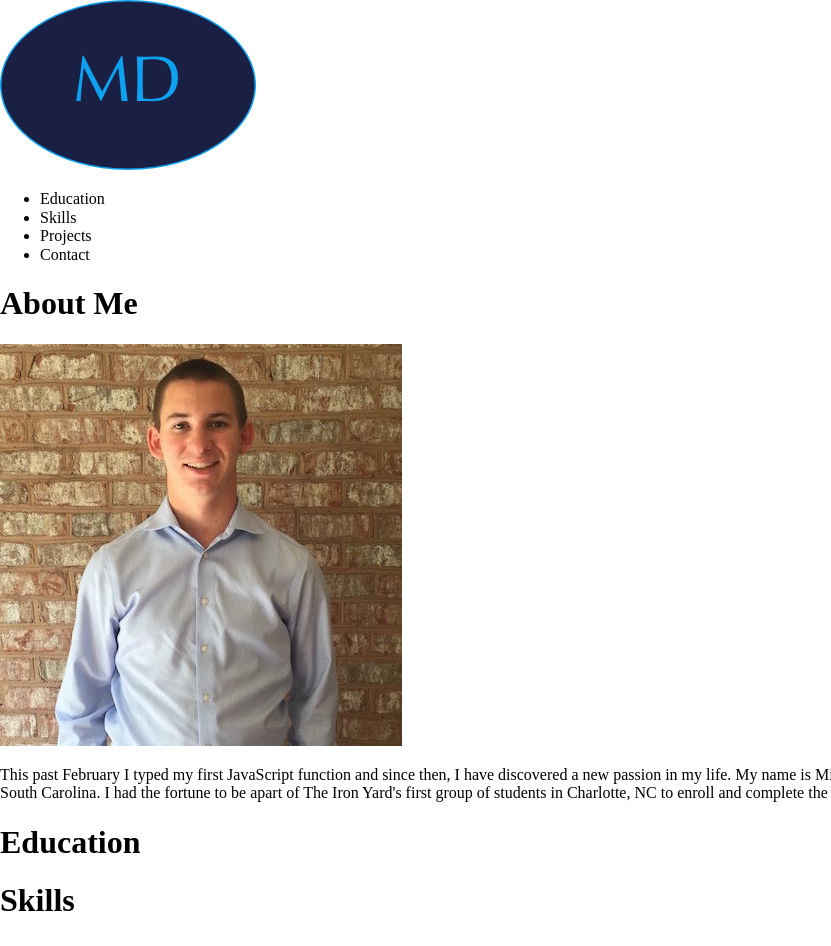
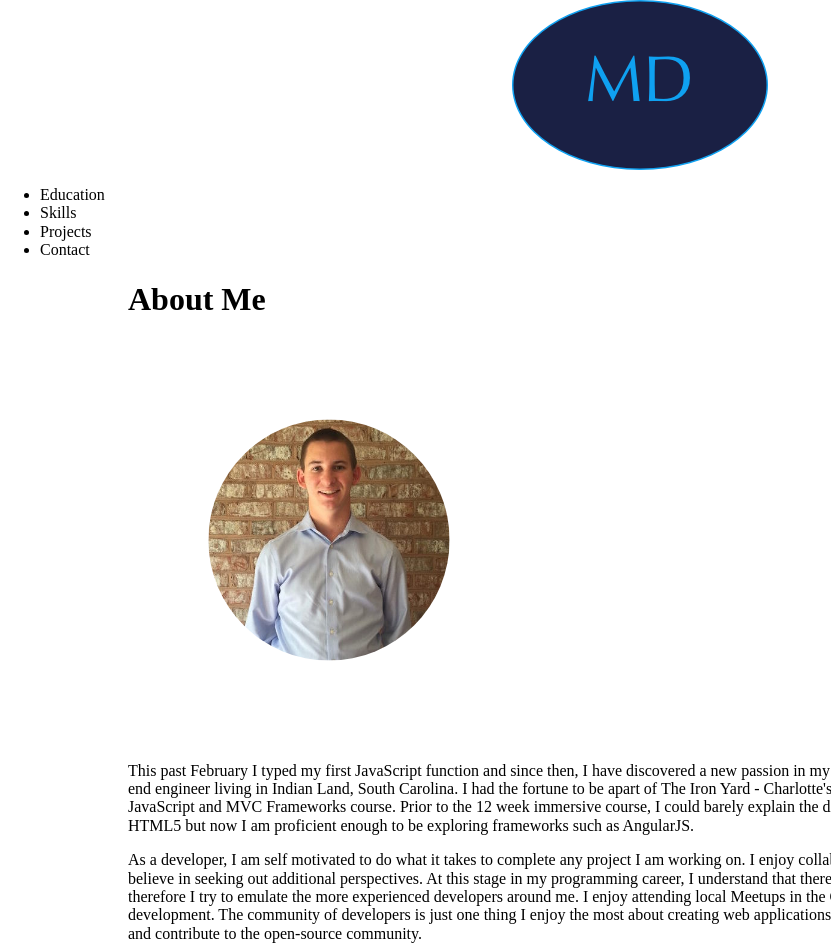
Before and after one commit to MichaelWDanko/portfolio, a website: page index.html in a window 1280 px wide. Shown: the top 946 px of the page, without its empty margins (0-831 px from the left). Drawn offline with nearby package versions, Linux system fonts and the light colour scheme; files that its build step writes are made by us from their sources.

Commit message:
Deleted _main.scss and added content to index.html

```diff
--- a/index.html
+++ b/index.html
@@ -8,8 +8,10 @@
 </head>
 
 <body>
-    <header>
-        <img src="images/logo.png" alt="Initials logo">
+    <header class="content">
+        <div class="banner">
+            <img src="images/logo.png" alt="Initials logo">
+        </div>
         <nav>
             <ul>
                 <li>Education</li>
@@ -19,32 +21,41 @@
             </ul>
         </nav>
     </header>
-    <main>
+
+
+    <main class="columns">
+
         <div class="section" id="about">
             <h1 class="section-header left">About Me</h1>
             <div class="section-content">
-                <img id="portrait" src="images/portrait.jpg" alt="A professional portrait of Michael Danko">
-                <p>This past February I typed my first JavaScript function and since then, I have discovered a new passion in my life. My name is Michael Danko and I am a front end engineer living in Indian Land, South Carolina. I had the fortune to be apart of The Iron Yard's first group of students in Charlotte, NC to enroll and complete the JavaScript and MVC Frameworks course.</p>
+                <img class="portrait" src="images/portrait.jpg" alt="A professional portrait of Michael Danko">
+                <p>This past February I typed my first JavaScript function and since then, I have discovered a new passion in my life. My name is Michael Danko and I am a front end engineer living in Indian Land, South Carolina. I had the fortune to be apart of The Iron Yard - Charlotte's first group of students to enroll and complete the JavaScript and MVC Frameworks course. Prior to the 12 week immersive course, I could barely explain the difference between classes and IDs used in HTML5 but now I am proficient enough to be exploring frameworks such as AngularJS.</p>
+
+                <p>As a developer, I am self motivated to do what it takes to complete any project I am working on. I enjoy collaborating on bigger projects with others since I believe in seeking out additional perspectives. At this stage in my programming career, I understand that there might be more efficient ways to write my code therefore I try to emulate the more experienced developers around me. I enjoy attending local Meetups in the Charlotte area that are focused on web development. The community of developers is just one thing I enjoy the most about creating web applications. The helpfulness is what pushes me to give back and contribute to the open-source community.</p>
             </div>
         </div>
+
         <div class="section" id="education">
             <h1 class="section-header right">Education</h1>
             <div class="section-content">
 
             </div>
         </div>
+
         <div class="section" id="skills">
             <h1 class="section-header left">Skills</h1>
             <div class="section-content">
 
             </div>
         </div>
+
         <div class="section" id="projects">
             <h1 class="section-header right">Projects</h1>
             <div class="section-content">
 
             </div>
         </div>
+
         <div class="section" id="contact">
             <h1 class="section-header left">Contact Me</h1>
             <div class="section-content">
--- a/scss/_main.scss
+++ /dev/null
@@ -1,6 +0,0 @@
-@import "bourbon/bourbon";
-@import "neat/neat";
-
-body {
-    background-color: white;
-}
--- a/scss/index.scss
+++ b/scss/index.scss
@@ -1 +1,29 @@
-@import "main";
+@import "bourbon/bourbon";
+@import "neat/neat";
+
+$color1: white;
+$color2: #1a2044;
+$color3: #0fa1f1;
+$color4: #474C69;
+
+body {
+
+}
+
+.columns {
+    margin-left: 10%;
+    margin-right: 10%;
+}
+
+.banner {
+//    background-color: $color4;
+    display: flex;
+    justify-content: center;
+}
+
+.portrait {
+    @include transform(scale(0.6));
+    @include border-top-radius(50%);
+    @include border-bottom-radius(50%);
+    @include border-right-radius(50%);
+}
```
